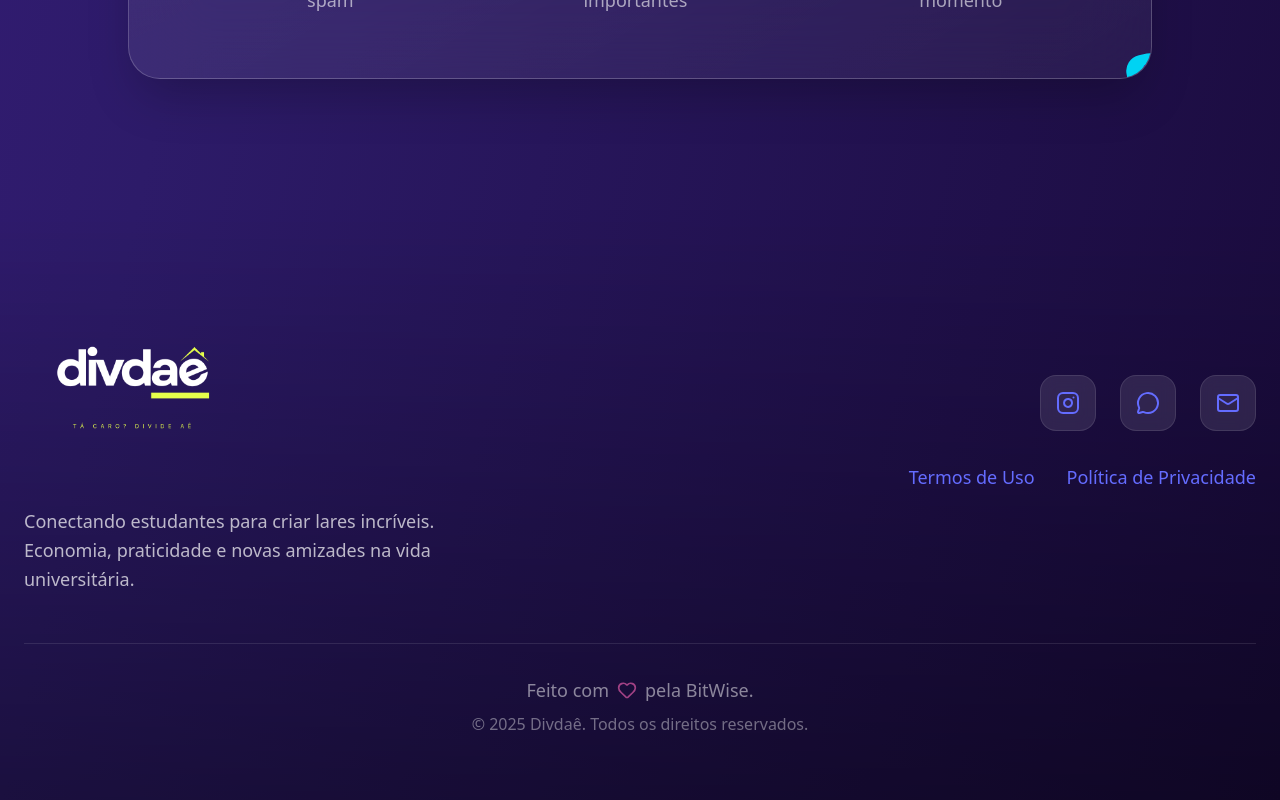
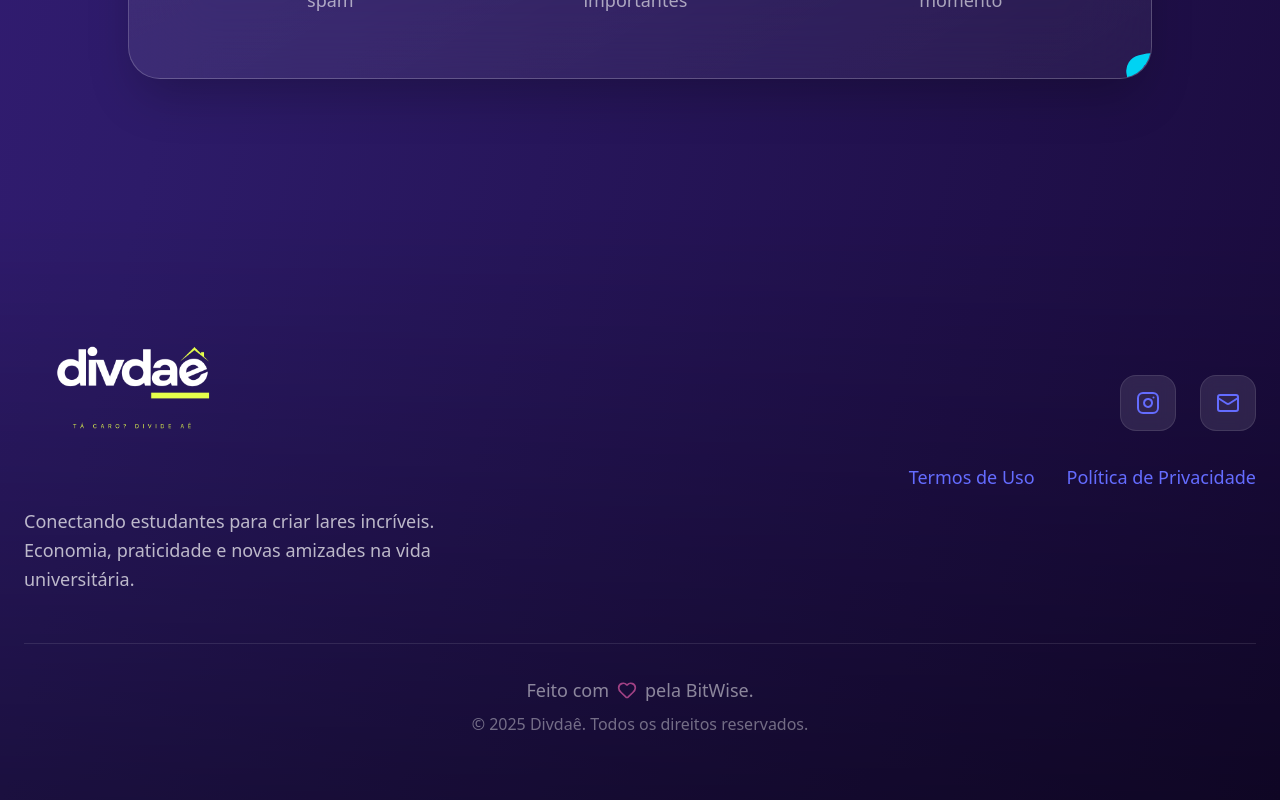
Before and after one commit to JoaoLucasCordeiro/divdae-lp, a React (Vite) app: page / in a window 1280 px wide. Shown: the part 4814-5614 px from the top of the page. Built offline with nearby package versions, Linux system fonts and the light colour scheme.

Commit message:
instagram

```diff
--- a/src/components/Footer.tsx
+++ b/src/components/Footer.tsx
@@ -27,21 +27,14 @@ const Footer: React.FC = () => {
             {/* Social Links */}
             <div className="flex gap-6">
               <a
-                href="#"
+                href="https://instagram.com/dividaeapp"
                 className="group w-14 h-14 bg-white/10 backdrop-blur-sm rounded-2xl flex items-center justify-center hover:bg-white/20 transition-all duration-300 border border-white/10 hover:border-white/20 hover:scale-110"
                 aria-label="Instagram"
               >
                 <Instagram size={24} className="group-hover:text-[#DFFF00] transition-colors duration-300" />
               </a>
               <a
-                href="#"
-                className="group w-14 h-14 bg-white/10 backdrop-blur-sm rounded-2xl flex items-center justify-center hover:bg-white/20 transition-all duration-300 border border-white/10 hover:border-white/20 hover:scale-110"
-                aria-label="TikTok"
-              >
-                <MessageCircle size={24} className="group-hover:text-cyan-300 transition-colors duration-300" />
-              </a>
-              <a
-                href="#"
+                href="mailto:contato@dividaeapp@gmail.com"
                 className="group w-14 h-14 bg-white/10 backdrop-blur-sm rounded-2xl flex items-center justify-center hover:bg-white/20 transition-all duration-300 border border-white/10 hover:border-white/20 hover:scale-110"
                 aria-label="Email"
               >
```
